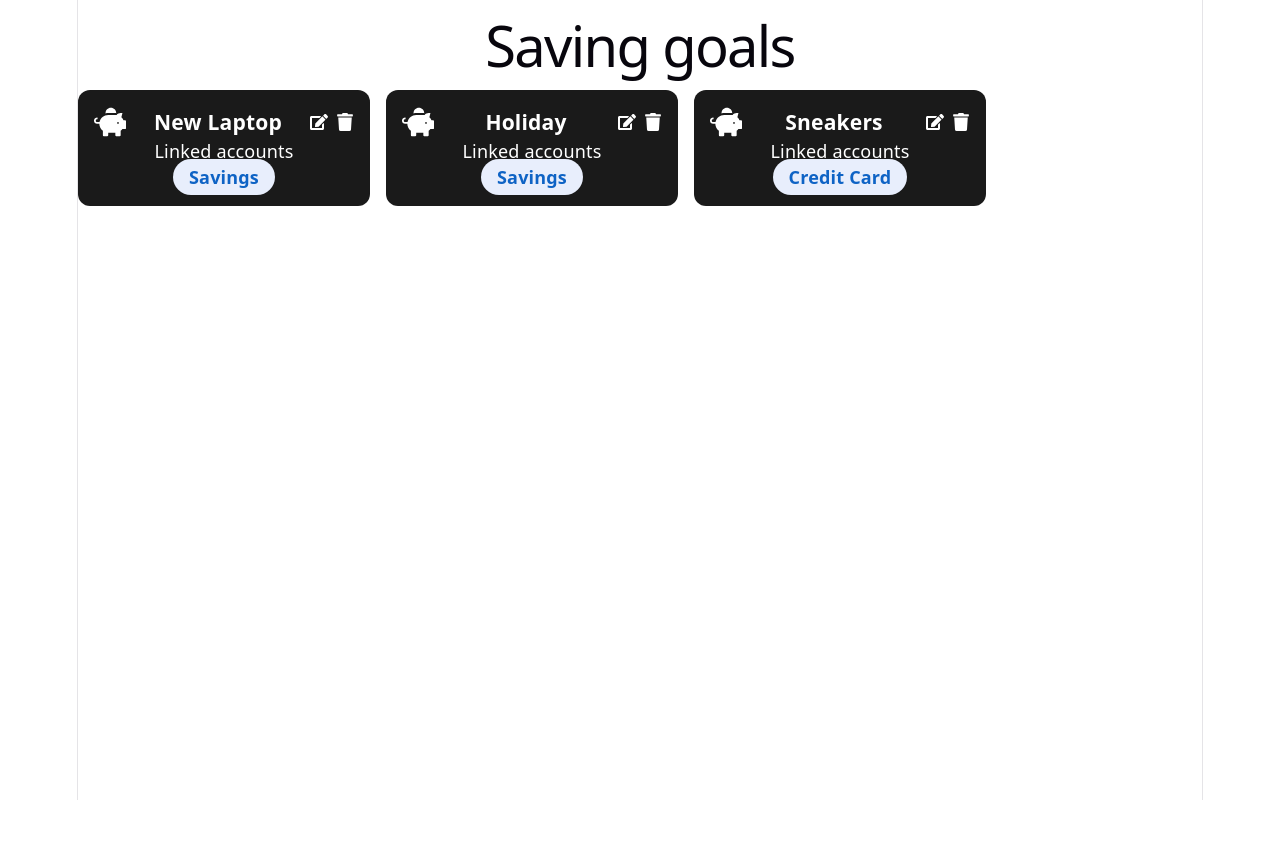
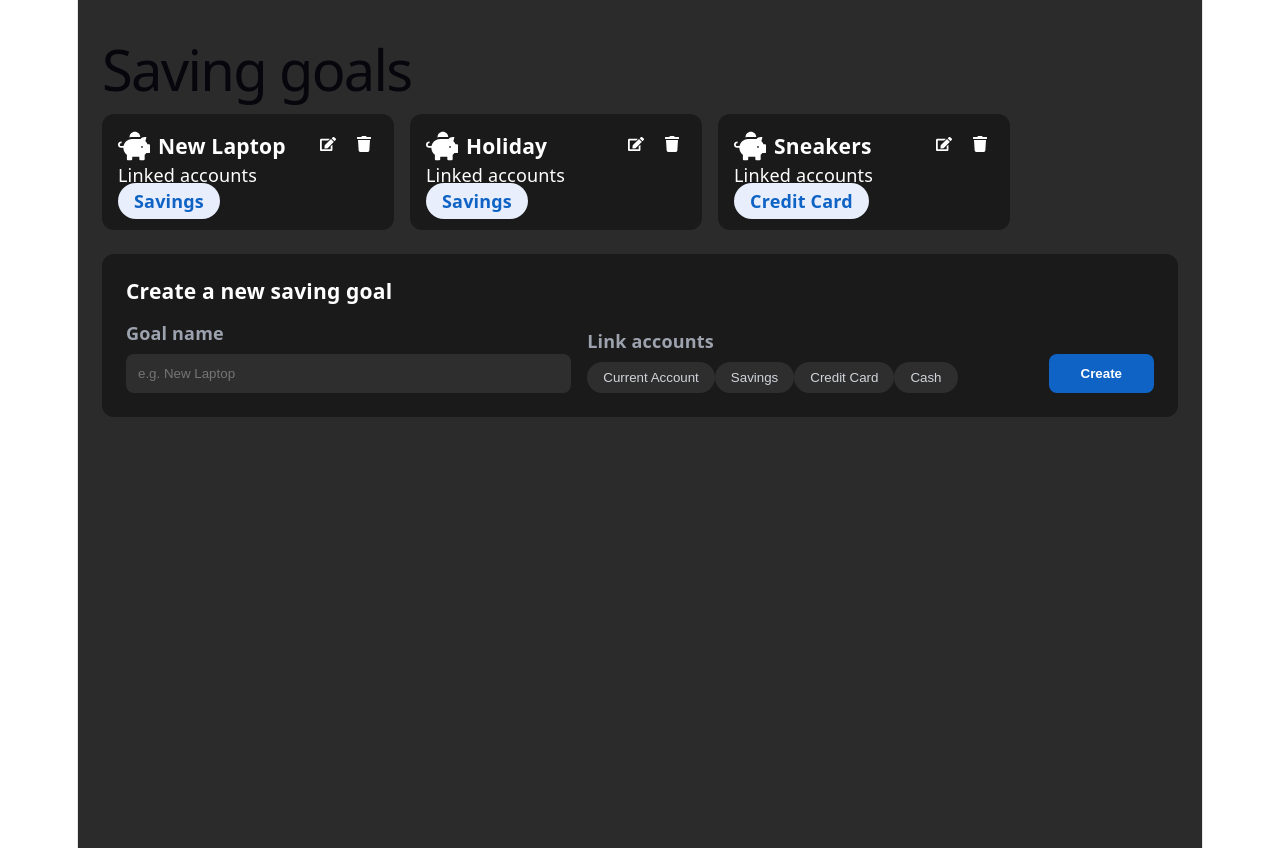
Before and after one commit to eri892821/OI-348-project-practice-space, a React (Vite) app in the folder OI_348-Project/: page / in a window 1280 px wide. Before the commit the page ends 800 px from the top, so only its background shows below. Built offline with nearby package versions, Linux system fonts and the light colour scheme.

Commit message:
addding interactivity to create form

```diff
--- a/OI_348-Project/src/SavingGoals.css
+++ b/OI_348-Project/src/SavingGoals.css
@@ -1,3 +1,11 @@
+.SavingGoals-page {
+  background: #2b2b2b;
+  color: white;
+  min-height: 100vh;
+  padding: 24px;
+  text-align: left;
+}
+
 .goal-card {
   background: #1a1a1a;
   color: white;
@@ -24,3 +32,76 @@
   border-radius: 999px; /* fully rounded ends */
   padding: 6px 16px;
 }
+
+.icon-btn {
+  background: none;
+  border: none;
+  color: white;
+  cursor: pointer;
+  font-size: 16px;
+}
+
+.goal-form {
+  margin-top: 24px;
+  background: #1a1a1a;
+  color: white;
+  border-radius: 12px;
+  padding: 24px;
+  text-align: left;
+}
+
+.goal-form h3 {
+  margin: 0 0 16px 0;
+  text-align: left;
+}
+
+.goal-form form {
+  display: flex;
+  gap: 16px;
+  align-items: flex-end;
+}
+
+.goal-field {
+  display: flex;
+  flex-direction: column;
+  flex: 1;
+}
+
+.goal-field label {
+  color: #9ca3af;
+  font-weight: bold;
+  margin-bottom: 8px;
+}
+
+.goal-field input {
+  background: #2e2e2e;
+  color: #d1d5db;
+  border: none;
+  border-radius: 8px;
+  padding: 12px;
+}
+
+.pill-option {
+  background: #2e2e2e;
+  color: #d1d5db;
+  border: none;
+  border-radius: 999px;
+  padding: 8px 16px;
+  cursor: pointer;
+}
+
+.pill-option.chosen {
+  background: #e8eefc;
+  color: #0e63c5;
+  font-weight: bold;
+}
+
+.create-btn {
+  background: #0e63c5;
+  color: white;
+  font-weight: bold;
+  border: none;
+  border-radius: 8px;
+  padding: 12px 32px;
+  cursor: pointer;
+}
--- a/OI_348-Project/src/SavingGoals.jsx
+++ b/OI_348-Project/src/SavingGoals.jsx
@@ -2,7 +2,7 @@ import {useState} from 'react';
 import { FaPiggyBank, FaEdit, FaTrash } from 'react-icons/fa'
 import './SavingGoals.css'
 
-const accountoptions=['Current Account', 'Savings', 'Credit Card', 'Cash']
+const accountOptions=['Current Account', 'Savings', 'Credit Card', 'Cash']
 
 function SavingGoals (){
   const[goals, setGoals] =useState ([
@@ -11,25 +11,108 @@ function SavingGoals (){
     {id:3, name:'Sneakers',accounts:['Credit Card']},
   ])
 
+  const [name, setName] = useState('')
+  const [selected, setSelected] = useState([])
+  const [editingId, setEditingId] = useState(null)
+
+   const toggleAccount = (acc) => {
+    if (selected.includes(acc)) {
+      setSelected(selected.filter((a) => a !== acc))
+    } else {
+      setSelected(selected.concat(acc))
+    }
+  }
+
+  const handleSubmit = (event) => {
+    event.preventDefault()
+    if (selected.length === 0) return
+
+    if (editingId) {
+      setGoals(
+        goals.map((g) =>
+          g.id === editingId ? { ...g, name: name, accounts: selected } : g
+        )
+      )
+    } else {
+      setGoals(goals.concat({ id: Date.now(), name: name, accounts: selected }))
+    }
+
+    setName('')
+    setSelected([])
+    setEditingId(null)
+  }
+
+  const startEdit = (goal) => {
+    setEditingId(goal.id)
+    setName(goal.name)
+    setSelected(goal.accounts)
+  }
+
+  const handleDelete = (id) => {
+    setGoals(goals.filter((g) => g.id !== id))
+  }
+
   return (
-    <div>
+    <div className="SavingGoals-page">
       <h1>Saving goals</h1>
 
-      <div style={{ display: 'flex', gap: 16 }}>
+      <div style={{ display: 'flex', gap: 16, flexWrap: 'wrap' }}>
         {goals.map((g) => (
           <div className="goal-card" key={g.id}>
             <div className="goal-top">
               <FaPiggyBank size={32} />
               <h3>{g.name}</h3>
-              <FaEdit />
-              <FaTrash />
+              <button className="icon-btn" onClick={() => startEdit(g)}>
+                <FaEdit />
+              </button>
+              <button className="icon-btn" onClick={() => handleDelete(g.id)}>
+                <FaTrash />
+              </button>
             </div>
-            <p>Linked accounts</p>
-            {g.accounts.map((acc) => (
-              <span className="pill" key={acc}>{acc}</span>
-            ))}
+            <p className="goal-label">Linked accounts</p>
+            <div className="pill-row">
+              {g.accounts.map((acc) => (
+                <span className="pill" key={acc}>{acc}</span>
+              ))}
+            </div>
           </div>
         ))}
+      </div>
+
+      <div className="goal-form">
+        <h3>{editingId ? 'Edit saving goal' : 'Create a new saving goal'}</h3>
+
+        <form onSubmit={handleSubmit}>
+          <div className="goal-field">
+            <label>Goal name</label>
+            <input
+              placeholder="e.g. New Laptop"
+              value={name}
+              onChange={(e) => setName(e.target.value)}
+              required
+            />
+          </div>
+
+          <div className="goal-field">
+            <label>Link accounts</label>
+            <div className="pill-row">
+              {accountOptions.map((acc) => (
+                <button
+                  type="button"
+                  key={acc}
+                  className={selected.includes(acc) ? 'pill-option chosen' : 'pill-option'}
+                  onClick={() => toggleAccount(acc)}
+                >
+                  {acc}
+                </button>
+              ))}
+            </div>
+          </div>
+
+          <button type="submit" className="create-btn">
+            {editingId ? 'Save' : 'Create'}
+          </button>
+        </form>
       </div>
     </div>
   )
```
